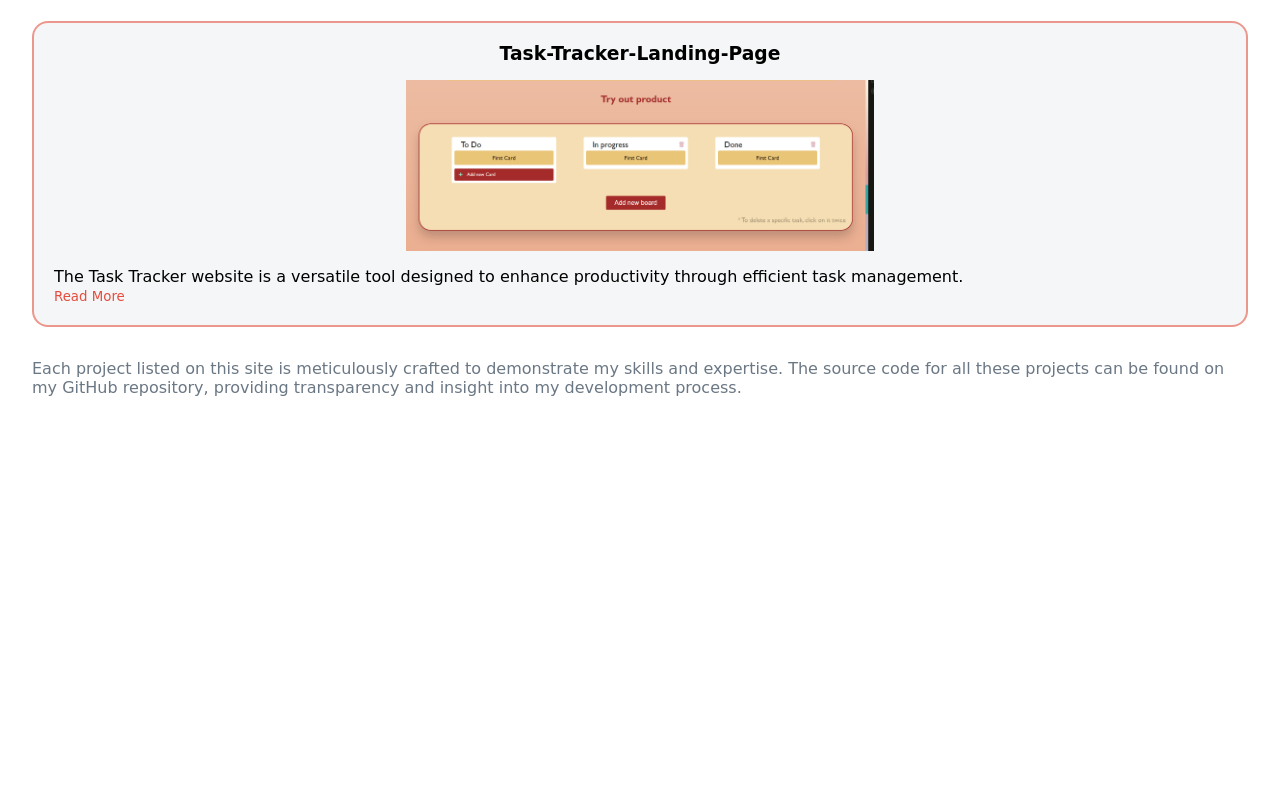
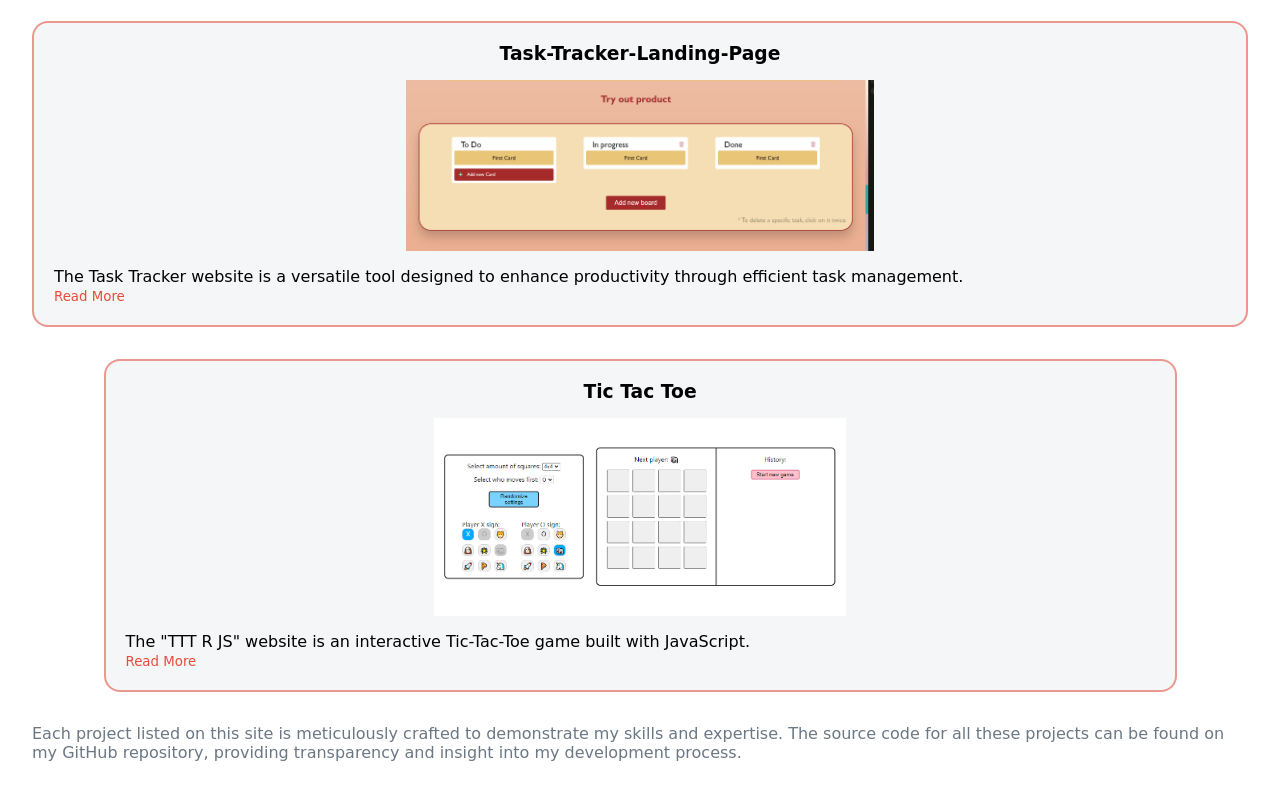
Before and after one commit to Han-ku/Portfolio, a React (Create React App) app: page /projects in a window 1280 px wide. Shown: the part 831-1631 px from the top of the page. Before the commit the page ends 1292 px from the top, so only its background shows below. Built offline with nearby package versions, Linux system fonts and the light colour scheme.

Commit message:
add new ttt project

```diff
--- a/src/pages/Projects.js
+++ b/src/pages/Projects.js
@@ -32,6 +32,14 @@ const Projects = () => {
       and a comments section, both integrated with a MySQL database to ensure secure and reliable data handling.
       This application offers an intuitive interface, making task management and user interaction both straightforward and effective`,
       link: 'https://task-tracker-landing-page.netlify.app'
+    },
+    {
+      title: 'Tic Tac Toe',
+      imageSrc: '/about_me/ttt.png',
+      description: `The "TTT R JS" website is an interactive Tic-Tac-Toe game built with JavaScript.
+      Players can compete against each other on a virtual board by selecting their symbols (X or O) and taking turns to make moves.
+      The site allows players to track the history of moves, and it also offers the option to reset the game and start a new round.`,
+      link: 'https://master--ttt-r-js.netlify.app/'
     }
   ];
 
```
Also changed, not shown: public/about_me/ttt.png (added).
